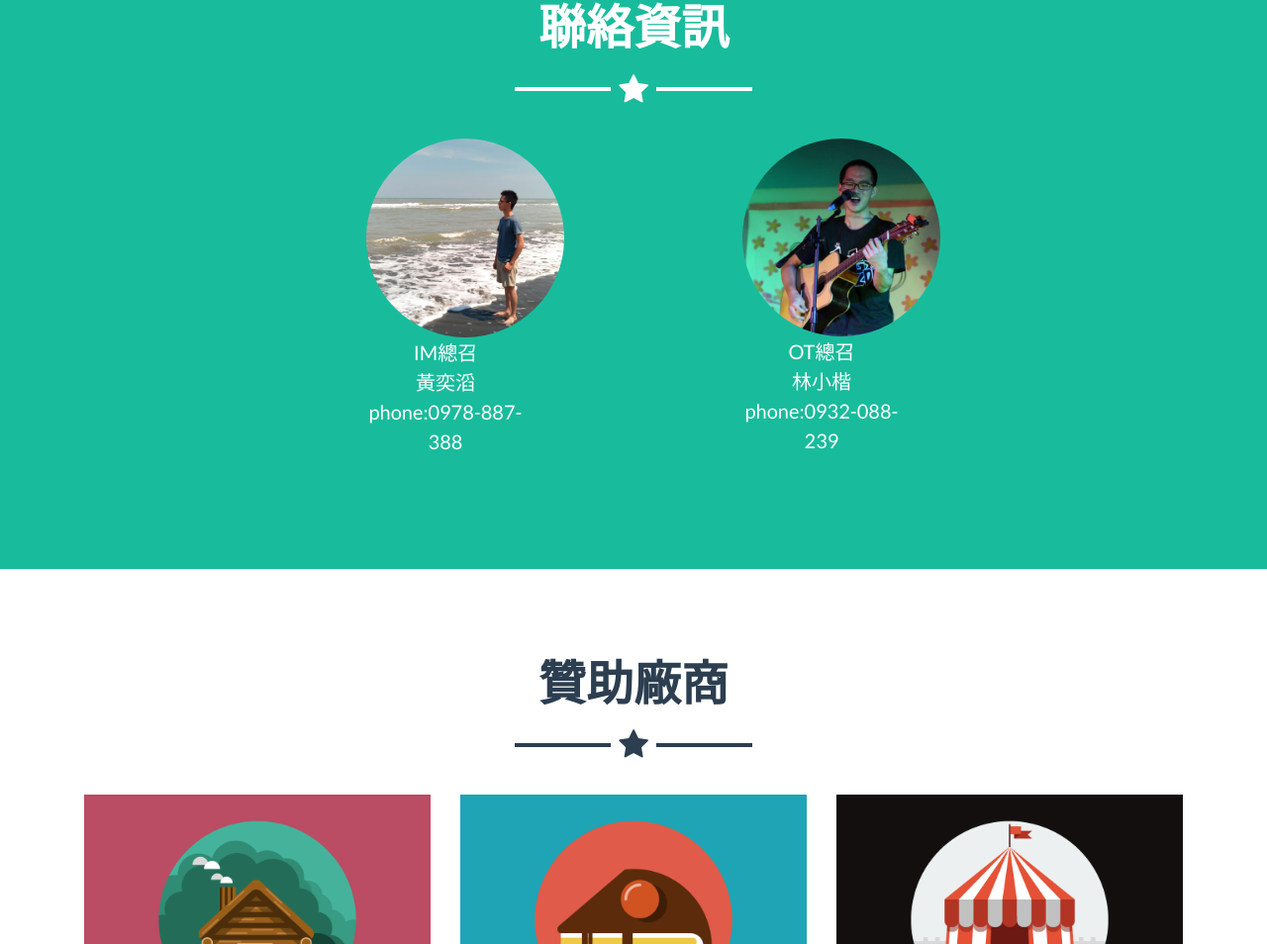
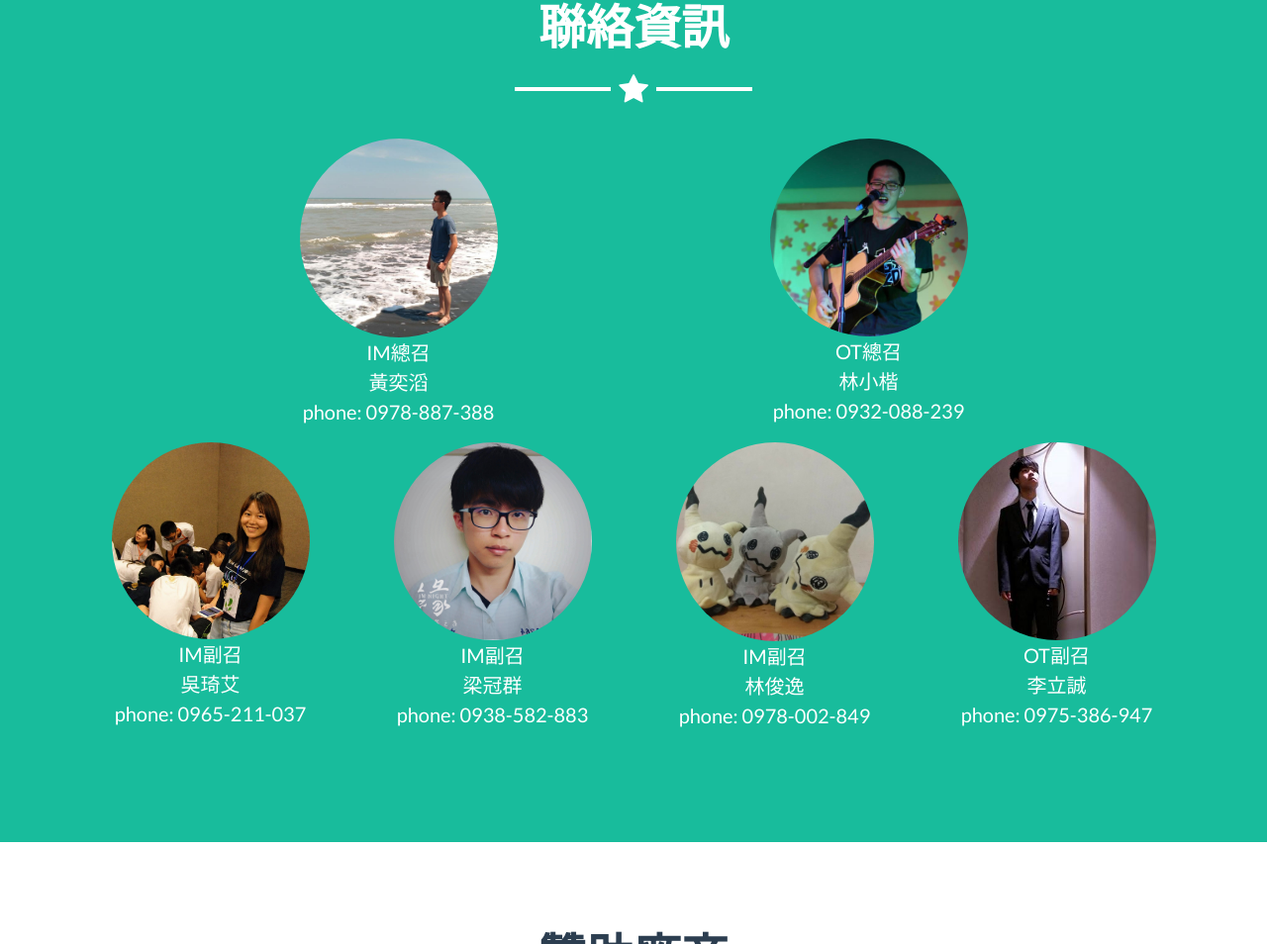
Before and after one commit to disam8853/imot2, a plain HTML site: page index.html in a window 1280 px wide. Shown: the part 5222-6176 px from the top of the page at 99% size. Drawn offline with Linux system fonts and the light colour scheme.

Commit message:
update information

```diff
--- a/index.html
+++ b/index.html
@@ -384,28 +384,56 @@
         <hr class="star-light mb-5">
 
         <div class="row">
-          <div class="col-md-2 offset-md-3 text-center">
+          <div class="col-md-3 offset-md-2 text-center">
             <img src="img/contact/黃奕滔.jpg" alt="" class="contact_img rounded-circle">
             <p class="lead">
               IM總召 <br>
               黃奕滔 <br>
-              phone:0978-887-388
+              phone: 0978-887-388
             </p>
           </div>
-          <div class="col-md-2 offset-md-2 text-center">
+          <div class="col-md-3 offset-md-2 text-center">
             <img src="img/contact/林小楷.jpg" alt="" class="contact_img rounded-circle">
             <p class="lead">
               OT總召<br>
               林小楷<br>
-              phone:0932-088-239
+              phone: 0932-088-239
             </p>
           </div>
         </div>
         <div class="row">
-          <div class="col"></div>
-          <div class="col"></div>
-          <div class="col"></div>
-          <div class="col"></div>
+          <div class="col-md text-center">
+            <img src="img/contact/吳琦艾.jpg" alt="" class="contact_img rounded-circle">
+            <p class="lead">
+              IM副召 <br>
+              吳琦艾 <br>
+              phone: 0965-211-037
+            </p>
+          </div>
+          <div class="col-md text-center">
+            <img src="img/contact/梁冠群.jpg" alt="" class="contact_img rounded-circle">
+            <p class="lead">
+              IM副召 <br>
+              梁冠群 <br>
+              phone: 0938-582-883
+            </p>
+          </div>
+          <div class="col-md text-center">
+            <img src="img/contact/林俊逸.jpg" alt="" class="contact_img rounded-circle">
+            <p class="lead">
+              IM副召 <br>
+              林俊逸 <br>
+              phone: 0978-002-849
+            </p>
+          </div>
+          <div class="col-md text-center">
+            <img src="img/contact/李立誠.jpg" alt="" class="contact_img rounded-circle">
+            <p class="lead">
+              OT副召 <br>
+              李立誠 <br>
+              phone: 0975-386-947
+            </p>
+          </div>
         </div>
         <div class="row">
           <div class="col"></div>
```
Also changed, not shown: img/contact/吳琦艾.jpg (added), img/contact/李立誠.jpg (added), img/contact/林俊逸.jpg (added), img/contact/梁冠群.jpg (added), 3 other files.
